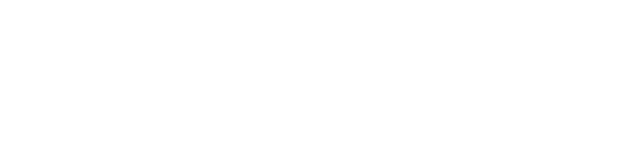
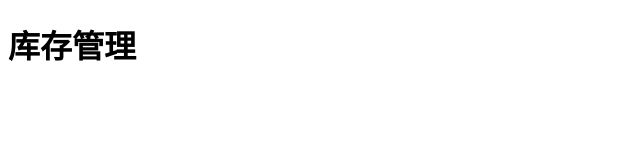
Before and after one commit to panzhu0/Inventory, a plain HTML site: page index.html in a window 1280 px wide. Shown: the whole page, without its empty margins (0-640 px from the left). Drawn offline with Linux system fonts and the light colour scheme.

Commit message:
frontend => update some stuff

```diff
--- a/index.html
+++ b/index.html
@@ -6,6 +6,6 @@
     <title>库存管理</title>
 </head>
 <body>
-
+    <h1>库存管理</h1>
 </body>
 </html>
```
